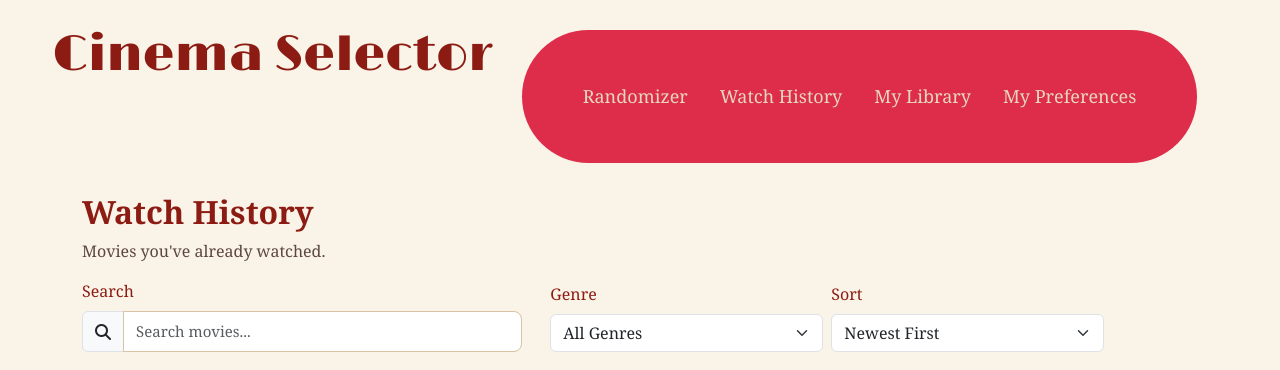
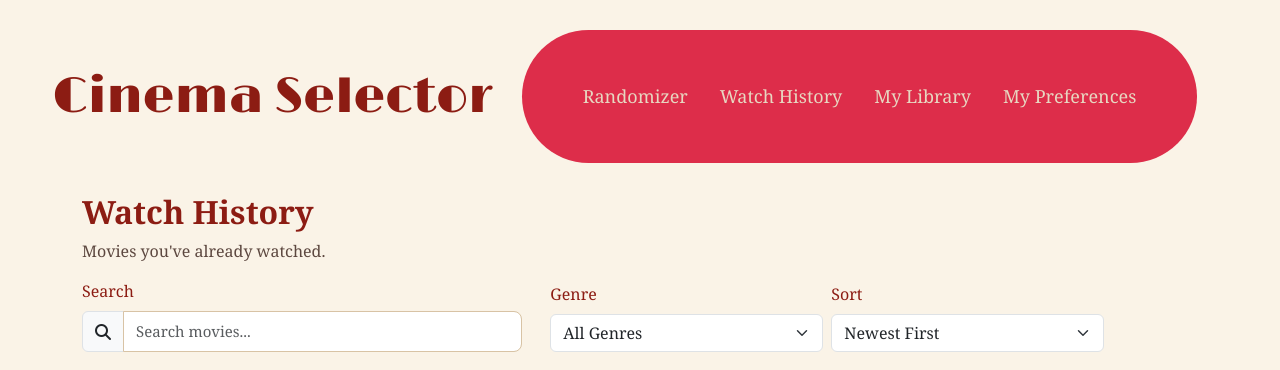
Before and after one commit to Etown-CS310/Cinema_Selector, a plain HTML site: page history.html in a window 1280 px wide. Shown: the top 370 px of the page. Drawn offline with nearby package versions, Linux system fonts and the light colour scheme; a web font is replaced by a local one.

Commit message:
final edits till further notice

```diff
--- a/style.css
+++ b/style.css
@@ -36,6 +36,12 @@ p {
 header {
     display: flex;
     justify-content: center;
+    align-items: center;
+}
+
+header h1 {
+    margin: 0;
+    padding-top: 0;
 }
 
 
```
Also changed, not shown: history_pg.png.
